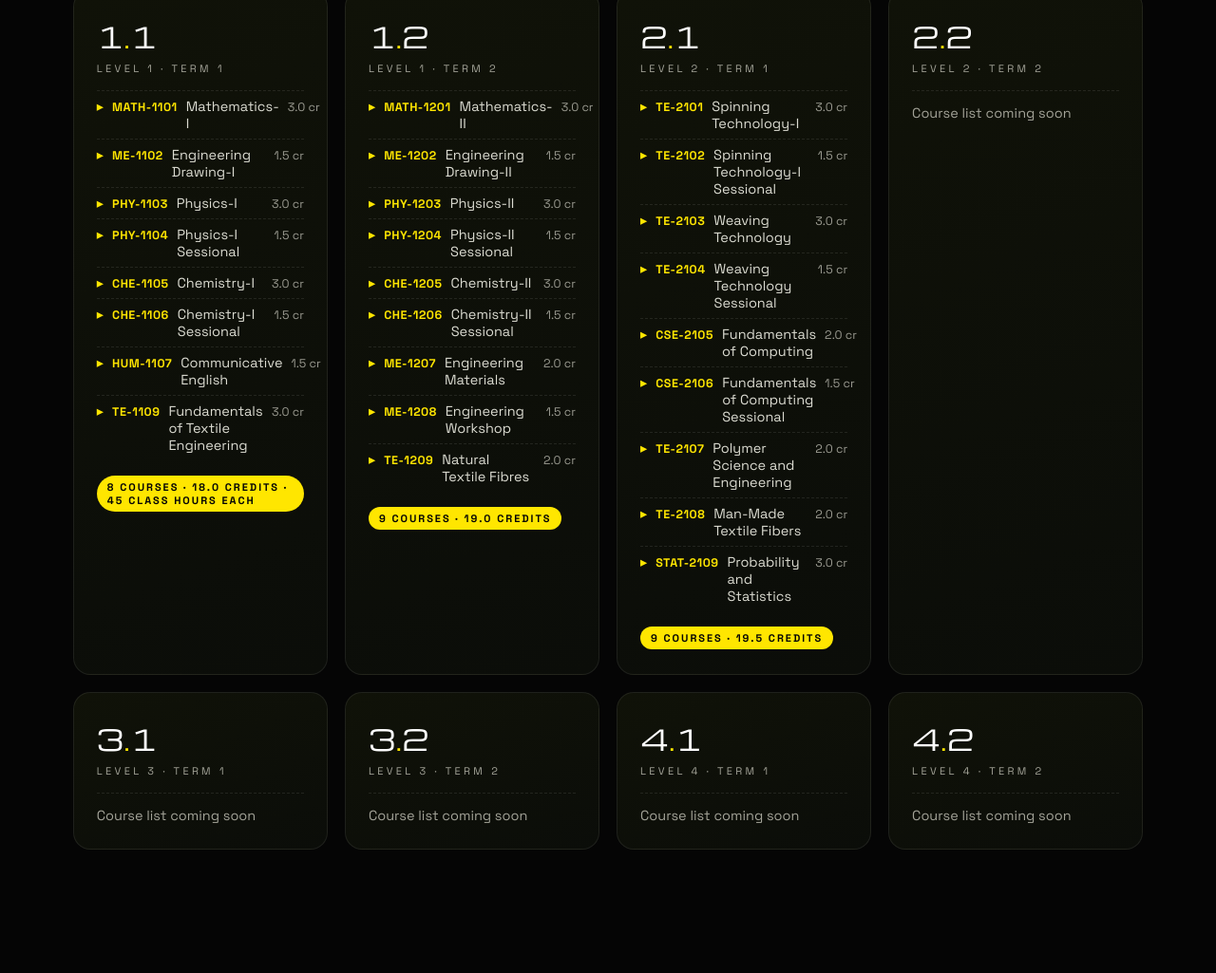
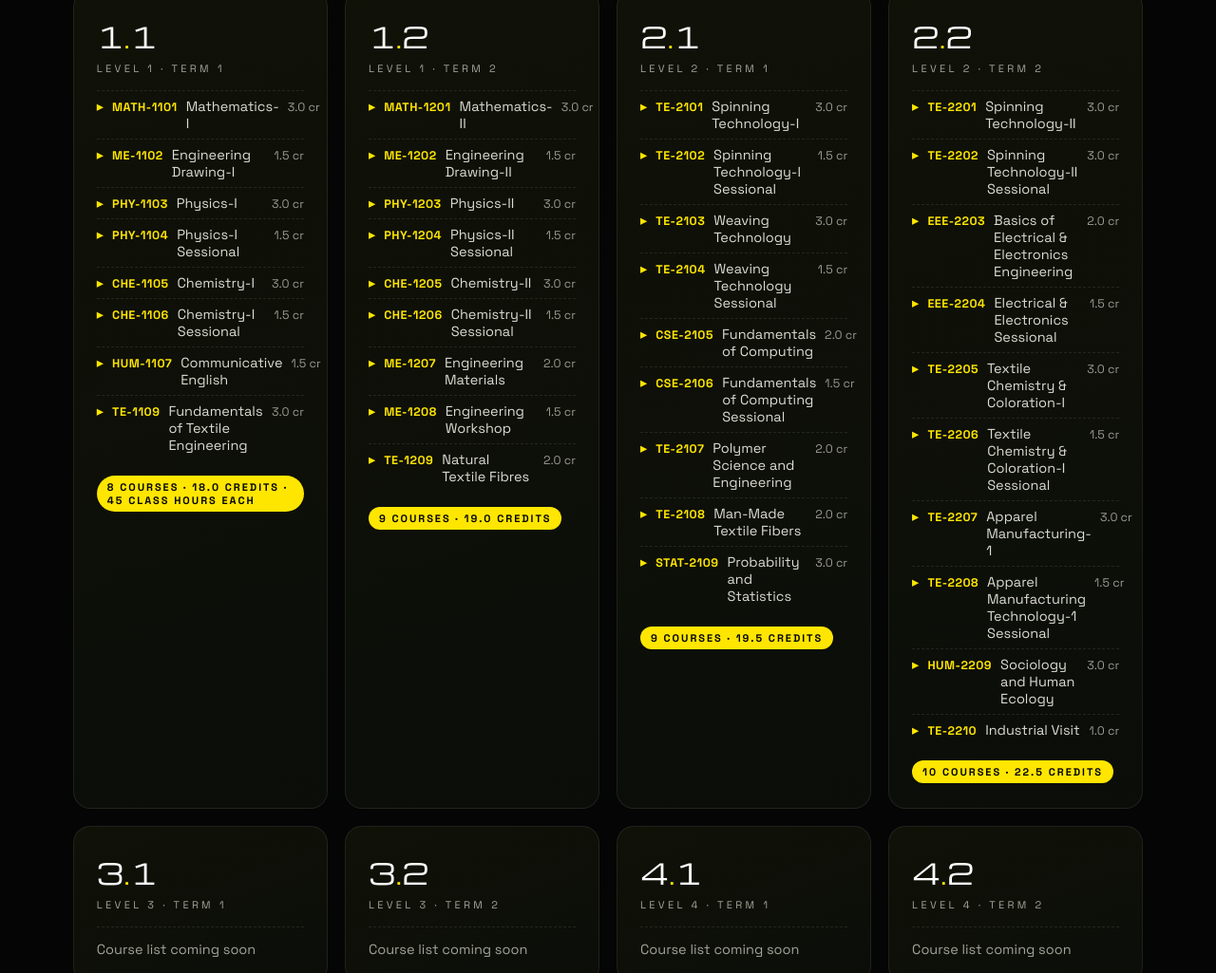
Before and after one commit to sakibhasan286116/texora, a plain HTML site: page index.html in a window 1280 px wide. Shown: the part 1443-2468 px from the top of the page at 95% size. Drawn offline with nearby package versions, Linux system fonts and the light colour scheme.

Commit message:
Level 2 Term 2 syllabus from official book

```diff
--- a/index.html
+++ b/index.html
@@ -415,7 +415,19 @@ html:has(body.motion-off){scroll-behavior:auto}
     <article class="card rv" style="--i:3">
       <div class="term-num">2<em>.</em>2</div>
       <div class="term-lvl">Level 2 · Term 2</div>
-      <p class="coming">Course list coming soon</p>
+      <ul class="subj">
+        <li><span class="code">TE-2201</span> Spinning Technology-II <span class="cr">3.0 cr</span></li>
+        <li><span class="code">TE-2202</span> Spinning Technology-II Sessional <span class="cr">3.0 cr</span></li>
+        <li><span class="code">EEE-2203</span> Basics of Electrical &amp; Electronics Engineering <span class="cr">2.0 cr</span></li>
+        <li><span class="code">EEE-2204</span> Electrical &amp; Electronics Sessional <span class="cr">1.5 cr</span></li>
+        <li><span class="code">TE-2205</span> Textile Chemistry &amp; Coloration-I <span class="cr">3.0 cr</span></li>
+        <li><span class="code">TE-2206</span> Textile Chemistry &amp; Coloration-I Sessional <span class="cr">1.5 cr</span></li>
+        <li><span class="code">TE-2207</span> Apparel Manufacturing-1 <span class="cr">3.0 cr</span></li>
+        <li><span class="code">TE-2208</span> Apparel Manufacturing Technology-1 Sessional <span class="cr">1.5 cr</span></li>
+        <li><span class="code">HUM-2209</span> Sociology and Human Ecology <span class="cr">3.0 cr</span></li>
+        <li><span class="code">TE-2210</span> Industrial Visit <span class="cr">1.0 cr</span></li>
+      </ul>
+      <span class="note-soon">10 courses · 22.5 credits</span>
     </article>
     <article class="card rv" style="--i:4">
       <div class="term-num">3<em>.</em>1</div>
--- a/sw.js
+++ b/sw.js
@@ -1,5 +1,5 @@
 /* Texora service worker — app-shell cache only. The Pexels video is streamed, never cached. */
-const CACHE = 'texora-shell-v6';
+const CACHE = 'texora-shell-v7';
 const SHELL = [
   '/',
   '/index.html',
```
